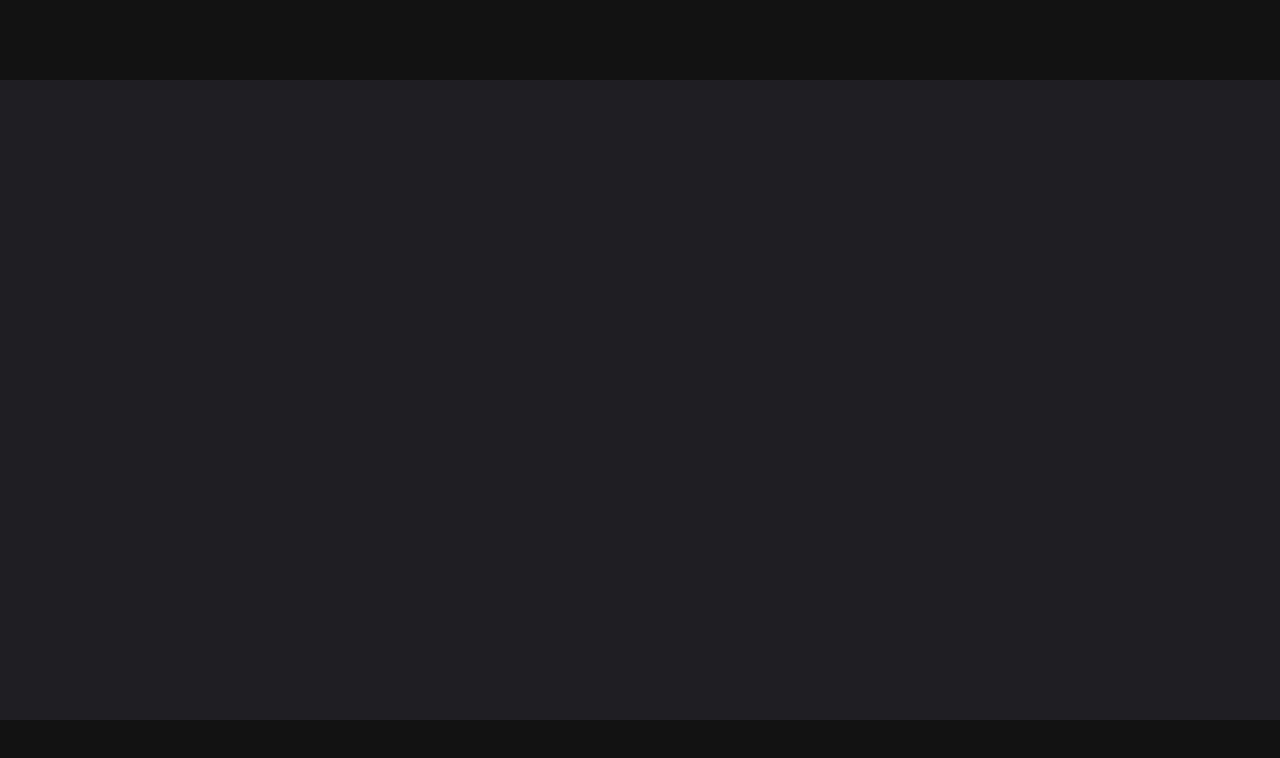
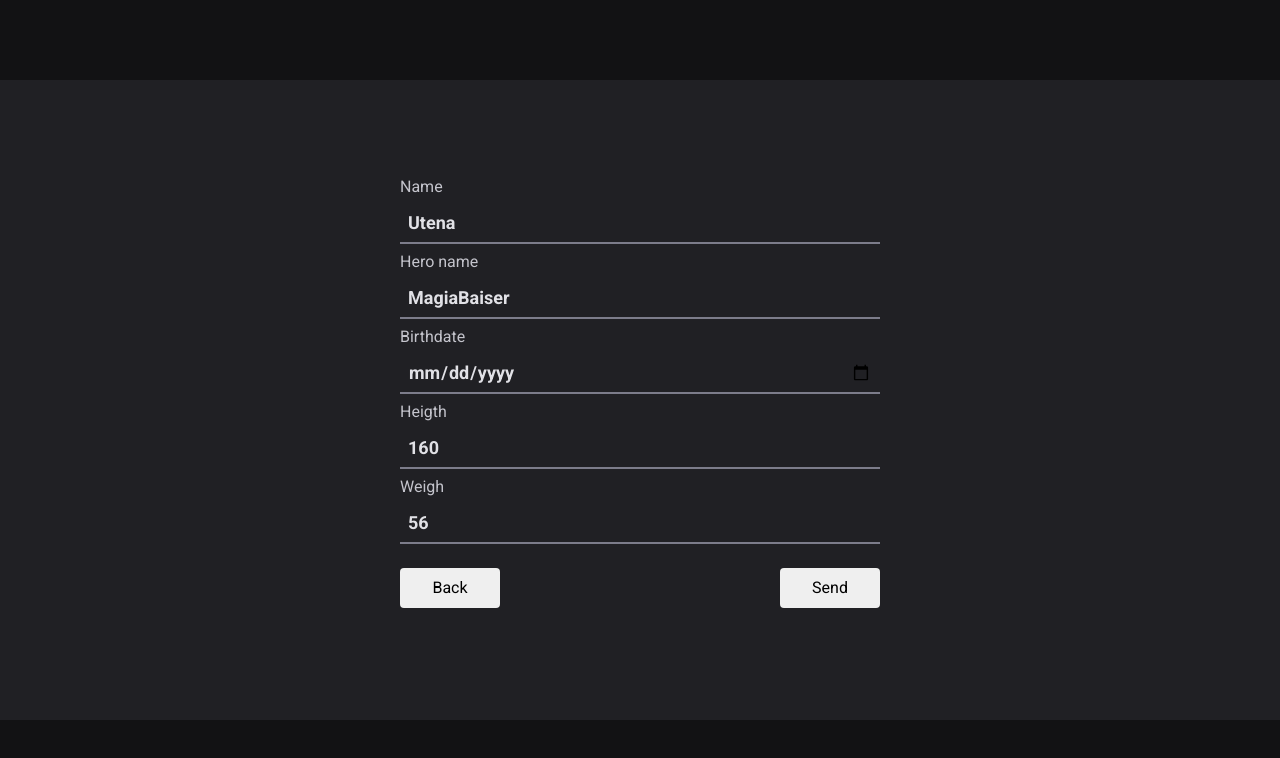
Before and after one commit to vhnakai/hero-front, a React (Vite) app: page /hero/2 in a window 1280 px wide. Shown: the top 758 px of the page. Built offline with nearby package versions, Linux system fonts and the light colour scheme.

Commit message:
Create a form to view and update a hero

```diff
--- a/src/pages/Hero/HeroForm/index.tsx
+++ b/src/pages/Hero/HeroForm/index.tsx
@@ -1,8 +1,107 @@
 //Form to Update or Create a new Hero
+import { Link, useLoaderData, useParams } from "react-router-dom";
+import { FormProvider, useForm } from 'react-hook-form'
+import * as zod from 'zod';
+import { zodResolver } from '@hookform/resolvers/zod'
+import { FormContainer, BaseInput, AmountInput, ActionFooter } from "./styles";
+import { HeroInterface } from "..";
+import { HeroButton } from "../styles";
 
-//if don't recive a id will pass to post else pass to patch route
+const heroFormValidationSchema = zod.object({
+  name: zod.string().min(1),
+  heroName: zod.string().min(1),
+  birthDate: zod.date(),
+  heigth: zod.number(),
+  weigh: zod.number()
+})
+
+type heroFormData = zod.infer<typeof heroFormValidationSchema>
+
+export function HeroForm() {
+
+  const params = useParams();
+  const hero_id = params.id ? Number(params.id) : 0
+  const { name, heroName, birthDate, heigth, weigh } = useLoaderData() as HeroInterface;
+
+  const heroForm = useForm<heroFormData>(
+    {
+      resolver: zodResolver(heroFormValidationSchema),
+      defaultValues: {
+        name: name,
+        heroName: heroName,
+        birthDate: new Date(birthDate),
+        heigth: heigth,
+        weigh: weigh
+      }
+    }
+  )
+
+  const { handleSubmit, register } = heroForm;
+
+  function handleUpdateHero(data: heroFormData, id: number) {
+
+    console.log(data, id);
+
+    return data
+  }
 
 
-export function HeroForm() {
-  return <div></div>
+  return (
+    <FormContainer>
+      <form
+        onSubmit={handleSubmit((d) => handleUpdateHero(d, hero_id))}>
+        <FormProvider {...heroForm}>
+          <label htmlFor="name">Name</label>
+          <BaseInput
+            id='name'
+            value={name}
+            {...register('name')}
+          />
+
+          <label htmlFor="heroName">Hero name</label>
+          <BaseInput
+            id="heroName"
+            value={heroName}
+            {...register('heroName')}
+          />
+
+          <label htmlFor="birthDate">Birthdate</label>
+          <BaseInput
+            id="birthDate"
+            type="date"
+            value={birthDate}
+            {...register('birthDate')}
+          />
+
+          <label htmlFor="heigthInCentimetres">Heigth</label>
+          <AmountInput
+            id="heigthInCentimetres"
+            type="number"
+            placeholder="00"
+            value={heigth}
+            {...register('heigth')}
+          ></AmountInput>
+
+          <label htmlFor="weighInKilo">Weigh</label>
+          <AmountInput
+            id="weighInKilo"
+            type="number"
+            placeholder="00"
+            value={weigh}
+            {...register('weigh')}
+          ></AmountInput>
+
+          <ActionFooter>
+            <Link to={`/heroes`} >
+              <HeroButton>
+                Back
+              </HeroButton>
+            </Link>
+            <HeroButton type="submit">Send</HeroButton>
+          </ActionFooter>
+
+        </FormProvider>
+      </form>
+    </FormContainer>
+  )
 }
--- /dev/null
+++ b/src/pages/Hero/HeroForm/styles.ts
@@ -0,0 +1,55 @@
+import styled from 'styled-components'
+
+export const FormContainer = styled.main`
+  flex: 1;
+  display: flex;
+  flex-direction: column;
+  align-items: center;
+  justify-content: center;
+
+  form {
+    display: flex;
+    flex-direction: column;
+    align-items: normal;
+    justify-content: space-around;
+    gap: 0.5rem;
+    max-width: 75rem;
+  }
+`
+export const BaseInput = styled.input`
+  background: transparent;
+  height: 2.5rem;
+  border: 0;
+  border-bottom: 2px solid ${(props) => props.theme['gray-500']};
+  font-weight: bold;
+  font-size: 1.125rem;
+  padding: 0 0.5rem;
+  width: 30rem;
+  color: ${(props) => props.theme['gray-100']};
+  &:focus {
+    box-shadow: none;
+    border-color: ${(props) => props.theme['green-500']};
+  }
+  &::placeholder {
+    color: ${(props) => props.theme['gray-500']};
+  }
+`
+export const AmountInput = styled(BaseInput)`
+  width: 30rem;
+  ::-webkit-inner-spin-button{
+        -webkit-appearance: none;
+        margin: 0;
+    }
+  ::-webkit-outer-spin-button{
+      -webkit-appearance: none;
+      margin: 0;
+  }
+`
+
+export const ActionFooter = styled.div`
+  display: flex;
+  flex-direction: row;
+  justify-content: space-between;
+  margin:1rem 0;
+  align-items: center;
+`
--- a/src/pages/Hero/index.tsx
+++ b/src/pages/Hero/index.tsx
@@ -1,32 +1,31 @@
 
-import { HeroContainer, HeroList } from './styles'
+import { Link, useLoaderData } from 'react-router-dom'
+import { HeroButton, HeroContainer, HeroHeader, HeroList } from './styles'
 
-interface HeroesInterface {
-
+export interface HeroInterface {
   id: number,
   name: string,
   heroName: string
-
+  birthDate: string
+  heigth: number
+  weigh: number
 }
 
-export function Hero() {
+export function Heroes() {
 
-  const heroes: HeroesInterface[] = [
-    {
-      "id": 2,
-      "name": "Utena",
-      "heroName": "MagiaBaiser",
-    },
-    {
-      "id": 3,
-      "name": "Kiwi",
-      "heroName": "MagiaLeo",
-    }
-  ]
+  const heroes = useLoaderData() as HeroInterface[];
+
   return (
     <HeroContainer>
-      <h1>Heroes</h1>
       <HeroList>
+        <HeroHeader>
+          <h1>Heroes</h1>
+          <Link to={`/hero/`} >
+            <HeroButton>
+              New Hero
+            </HeroButton>
+          </Link>
+        </HeroHeader>
         <table>
           <thead>
             <tr>
@@ -43,7 +42,11 @@ export function Hero() {
                   <td>{hero.name}</td>
                   <td>{hero.heroName}</td>
                   <td>
-                    <a href={`/hero/${hero.id}`} >access</a>
+                    <Link to={`/hero/${hero.id}`} >
+                      <HeroButton>
+                        view
+                      </HeroButton>
+                    </Link>
                   </td>
                 </tr>
               )
@@ -57,4 +60,4 @@ export function Hero() {
 
 }
 
-//will have a table with name , hero name , action button
+//will have a table with name , hero name , view button and a modal with form to add new Hero
--- a/src/pages/Hero/styles.ts
+++ b/src/pages/Hero/styles.ts
@@ -6,11 +6,6 @@ export const HeroContainer = styled.main`
 
   display: flex;
   flex-direction: column;
-
-  h1 {
-    font-size: 1.5rem;
-    color: ${(props) => props.theme['gray-100']};
-  }
 `
 export const HeroList = styled.div`
   flex: 1;
@@ -59,3 +54,27 @@ export const HeroList = styled.div`
     }
   }
 `
+
+export const HeroHeader = styled.div`
+  flex: 1;
+  display: flex;
+  align-items: center;
+  justify-content: space-between;
+  margin: 1rem 0;
+
+  h1 {
+    font-size: 1.5rem;
+    color: ${(props) => props.theme['gray-100']};
+  }
+`
+
+
+
+export const HeroButton = styled.button`
+  width: 100px;
+  height: 40px;
+
+  border-radius: 4px;
+  border: 0;
+
+`
```
